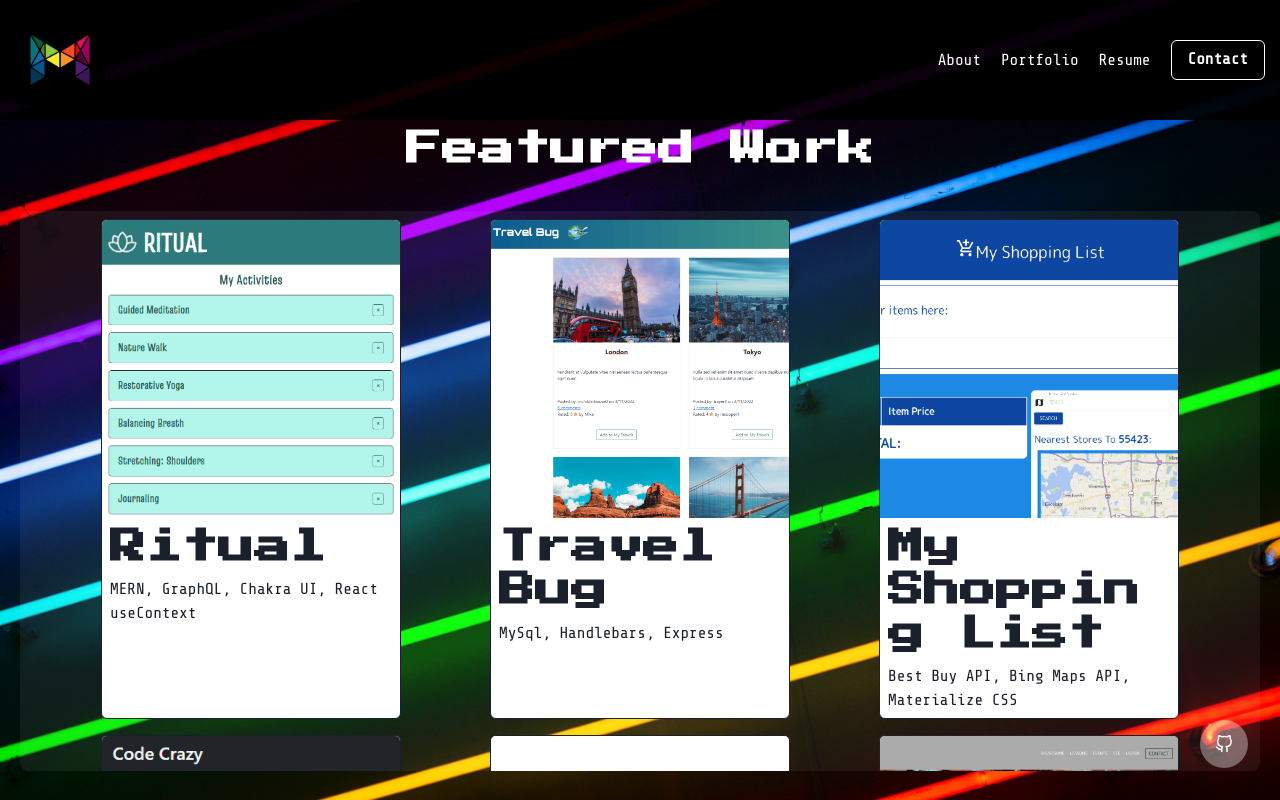
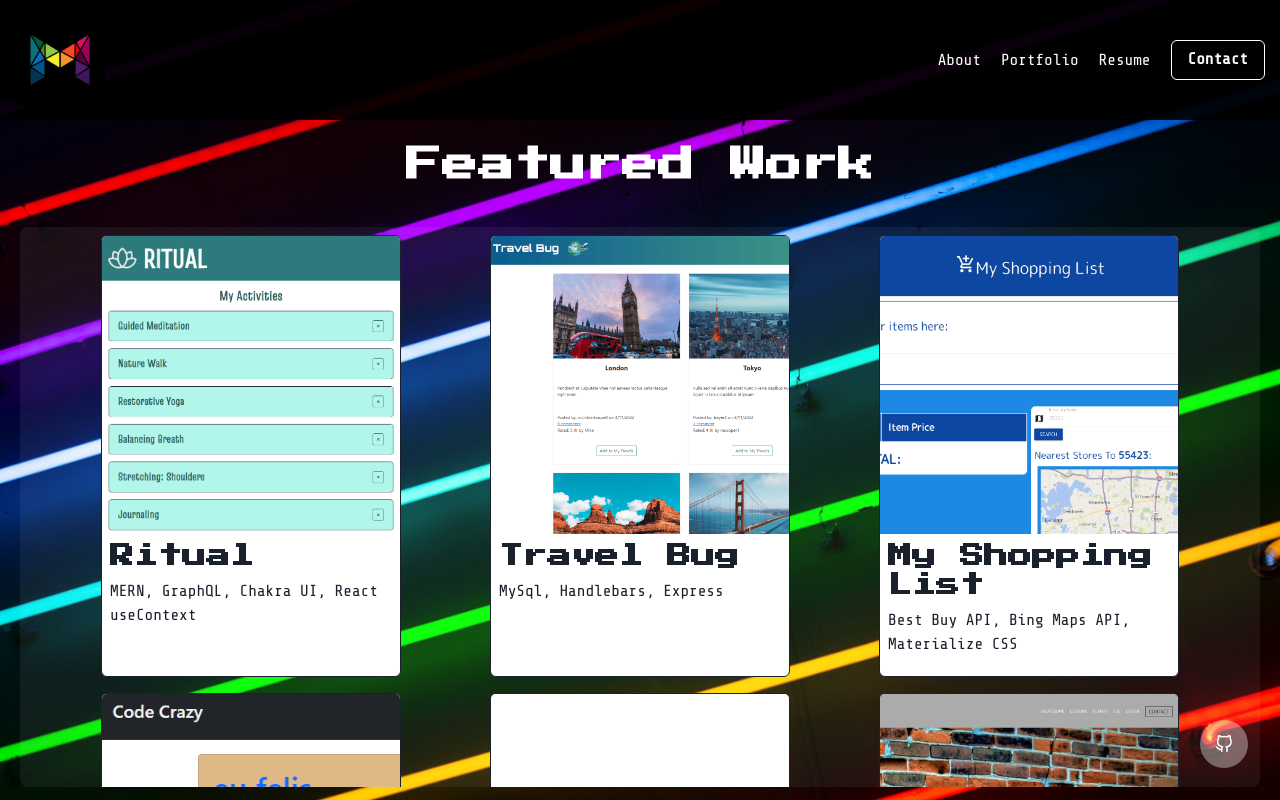
Before and after one commit to mimi5930/mike-miller-dev-port, a React (Create React App) app in the folder client/: page /portfolio in a window 1280 px wide. Built offline with nearby package versions, Linux system fonts and the light colour scheme.

Commit message:
subtle style changes

```diff
--- a/client/src/components/Projects/index.js
+++ b/client/src/components/Projects/index.js
@@ -32,7 +32,9 @@ const Project = ({ project }) => {
         alt={project.alt}
       />
       <Box bgColor="white">
-        <Heading m="2">{project.name}</Heading>
+        <Heading fontSize="2xl" m="2">
+          {project.name}
+        </Heading>
         <Text m="2" mb="5">
           {project.features}
         </Text>
--- a/client/src/pages/Portfolio/index.js
+++ b/client/src/pages/Portfolio/index.js
@@ -7,7 +7,7 @@ const Portfolio = () => {
   return (
     <>
       <Center>
-        <Heading color="white" m="5" mt="8rem">
+        <Heading color="white" m="5" mt="9rem">
           Featured Work
         </Heading>
       </Center>
```
